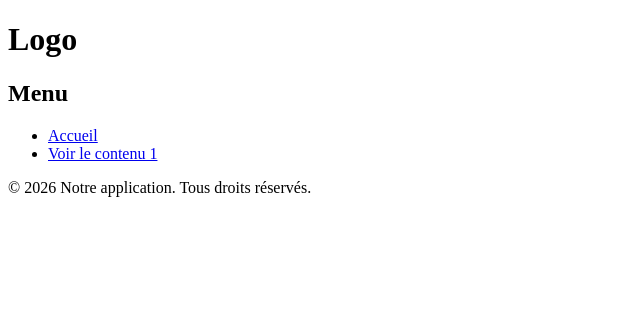
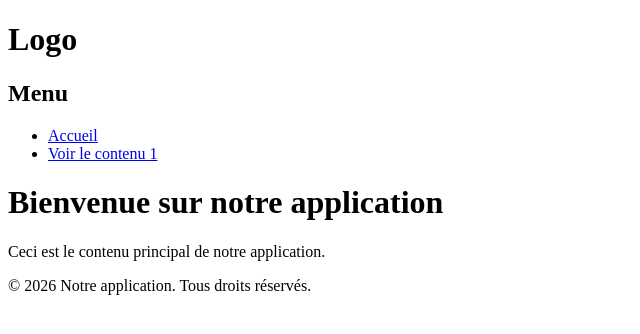
Before and after one commit to theantsadev/app-gouvernance-communale, a React (Vite) app in the folder frontend/: page / in a window 1280 px wide. Shown: the top 334 px of the page, without its empty margins (0-640 px from the left). Built offline with nearby package versions, Linux system fonts and the light colour scheme.

Commit message:
Adaptation react-router dans le layout
Utilisation de Outlet au lieu de children

```diff
--- a/frontend/src/components/Layout.tsx
+++ b/frontend/src/components/Layout.tsx
@@ -1,14 +1,15 @@
+import { Outlet } from "react-router";
 import Footer from "./Footer";
 import Header from "./Header";
 import Sidebar from "./Sidebar";
-import type { ReactNode } from "react";
 
-const Layout = ({ children }: { children: ReactNode }) => {
+
+const Layout = () => {
     return (
         <div>
             <Header />
             <Sidebar />
-            {children}
+            <Outlet />
             <Footer />
         </div>
     );
```
